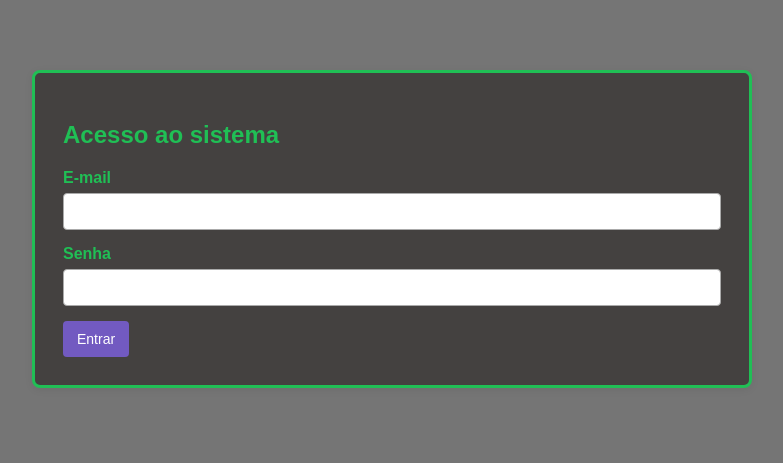
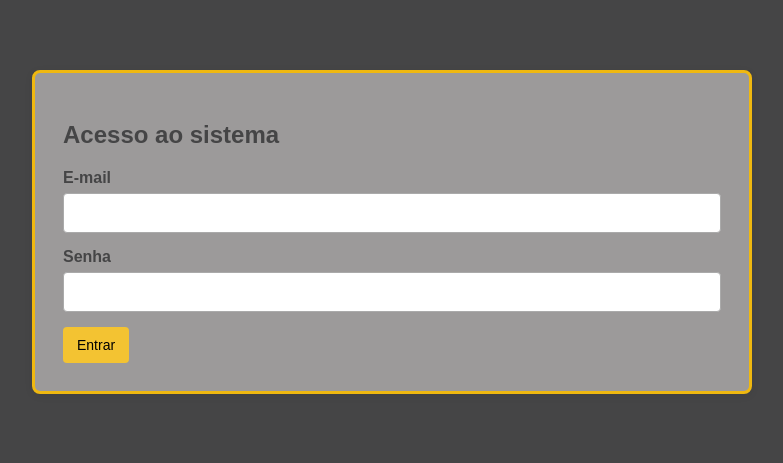
Before and after one commit to JBEstevan/sistema-barbearia, a PHP site: page / in a window 1280 px wide. Shown: the top 463 px of the page, without its empty margins (248-1031 px from the left). Run offline with PHP 8.4, Linux system fonts and the light colour scheme.

Commit message:
Style(cores): padronizando cores via root

```diff
--- a/barbearia/assets/style.css
+++ b/barbearia/assets/style.css
@@ -2,15 +2,25 @@
     box-sizing: border-box
 }
 
+:root {
+    --cinza: #9c9a9a;
+    --cinza-claro: #C0C0C0;
+    --cinza-escuro: #454546;
+    --dourado: #d4a413;
+    --amarelo: #efb810;
+    --amarelo-claro: #f3c332;
+    --preto: #000000
+}
+
 body {
     margin: 0;
-    background: #757575;
+    background: var(--cinza-escuro);
     font: 16px Arial, sans-serif;
-    color: #010101
+    color: var(--amarelo-claro);
 }
 
 header {
-    background: #201b17;
+    background: var(--dourado);
     color: #fff;
     padding: 15px max(5%, 20px);
     display: flex;
@@ -40,12 +50,13 @@ main {
 
 .card {
     max-width: 720px;
-    background: #444140;
-    color: #20bf55;
+    margin: 0 auto;
+    background: var(--cinza);
+    color: var(--cinza-escuro);
     padding: 28px;
     border-radius: 8px;
     border-style: solid;
-    border-color: #20bf55;
+    border-color: var(--amarelo);
     box-shadow: 0 2px 8px #0001;
 }
 
@@ -66,13 +77,16 @@ label {
     font-weight: bold
 }
 
-input {
+input, select, textarea {
     display: block;
     width: 100%;
     margin-top: 6px;
     padding: 10px;
     border: 1px solid #aaa;
-    border-radius: 4px
+    border-radius: 4px;
+    font: inherit;
+    background: #fff;
+    color: var(--preto);
 }
 
 .check input {
@@ -81,8 +95,8 @@ input {
 }
 
 button, .button {
-    background: #725ac1;
-    color: white;
+    background: var(--amarelo-claro);
+    color: var(--preto);
     border: 0;
     border-radius: 4px;
     padding: 10px 14px;
@@ -97,7 +111,7 @@ button, .button {
     padding: 0
 }
 
-.cancelar{
+.cancelar {
     color: #e40e0e;
 }
 
@@ -107,8 +121,9 @@ button, .button {
 
 table {
     width: 100%;
-    background: #fff;
+    background: var(--cinza-claro);
     border-collapse: collapse;
+    color: var(--preto);
     box-shadow: 0 2px 8px #0001
 }
 
@@ -120,15 +135,18 @@ th, td {
 
 .alert {
     padding: 12px;
-    border-radius: 4px
+    border-radius: 4px;
+    margin-bottom: 20px;
 }
 
 .success {
-    background: #d8f1dc
+    background: #d8f1dc;
+    color: #155724;
 }
 
 .error {
-    background: #f8d7da
+    background: #f8d7da;
+    color: #721c24;
 }
 
 @media (max-width: 700px) {
```
